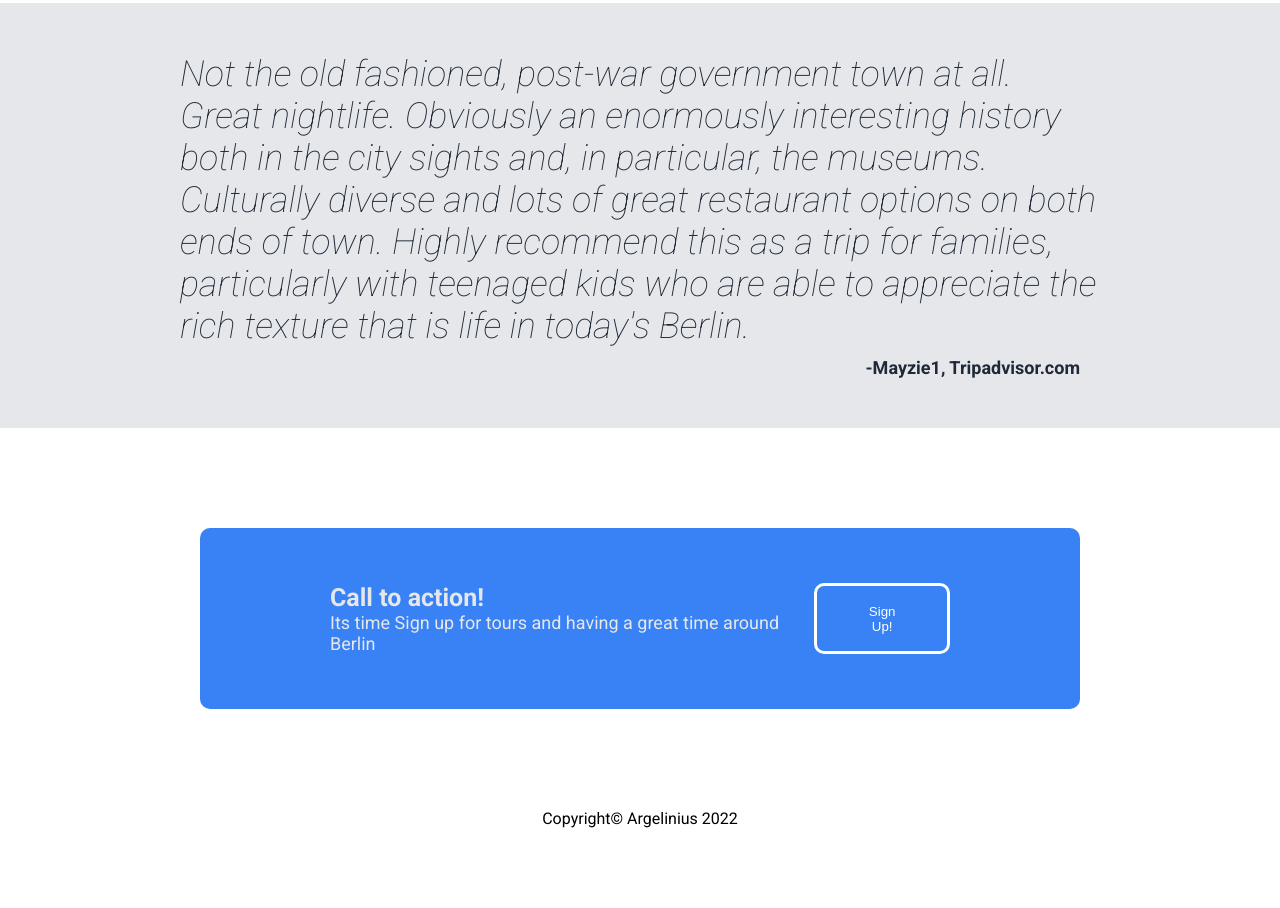
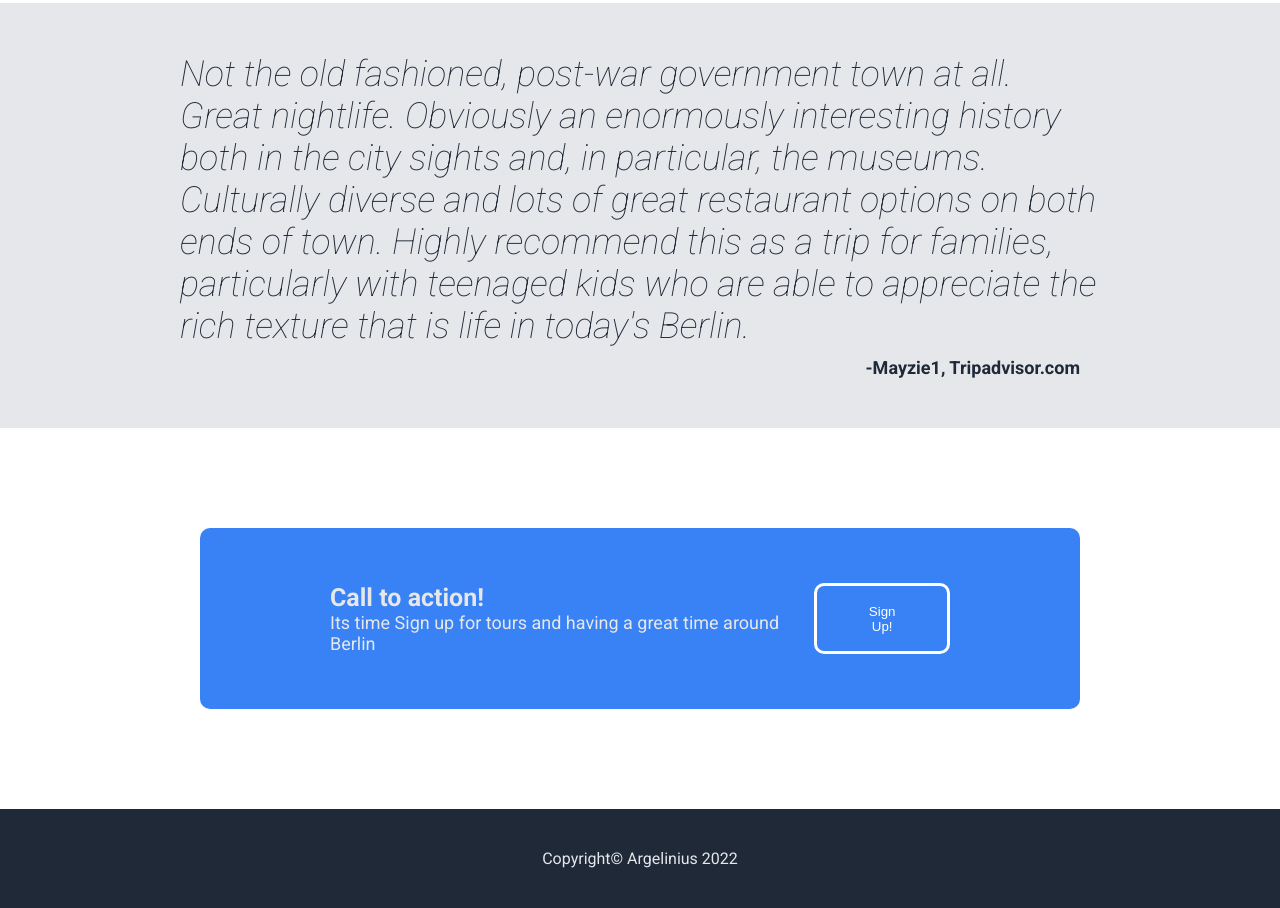
Before and after one commit to argelinius/Landing-page, a plain HTML site: page index.html in a window 1280 px wide. Shown: the part 1073-1981 px from the top of the page. Before the commit the page ends 1901 px from the top, so only its background shows below. Drawn offline with Linux system fonts and the light colour scheme.

Commit message:
add css to footer class

```diff
--- a/style.css
+++ b/style.css
@@ -168,3 +168,9 @@ button{
     border-radius: 10px;
     padding: 0px 40px;
 }
+
+.footer{
+    background-color: #1f2937;
+    padding: 40px;
+    color: #e5e7eb;
+}
```
